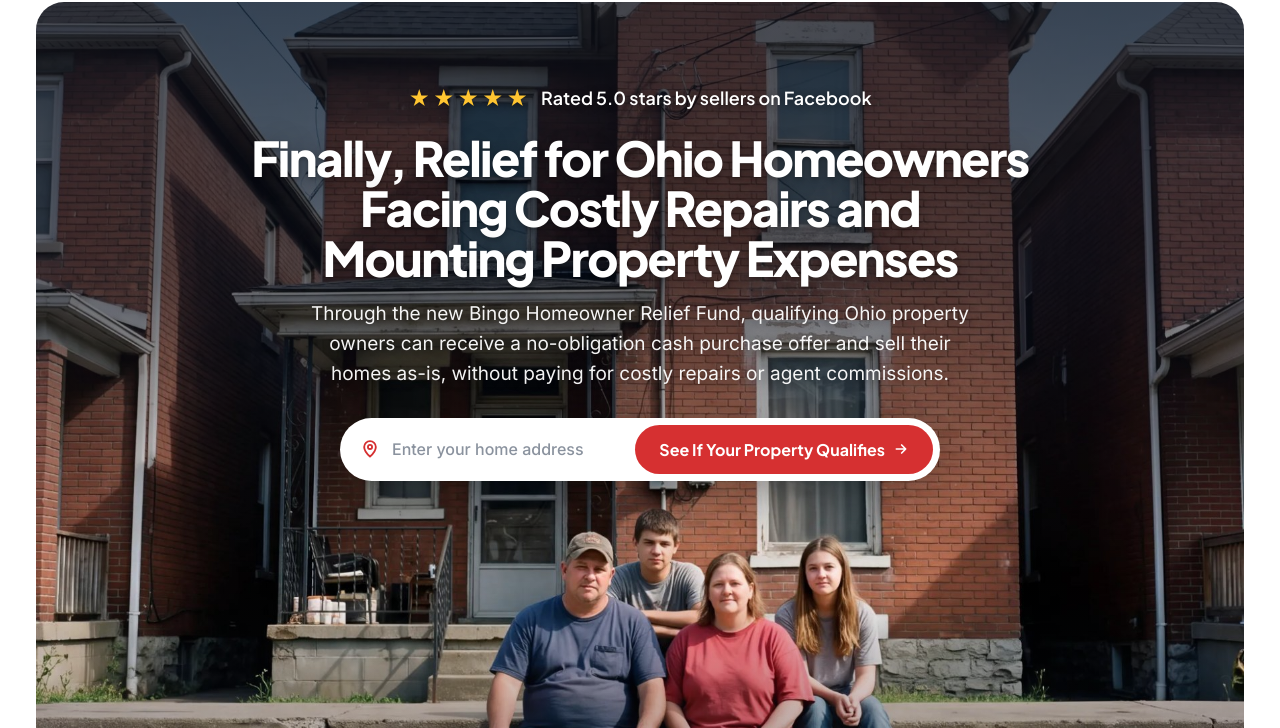
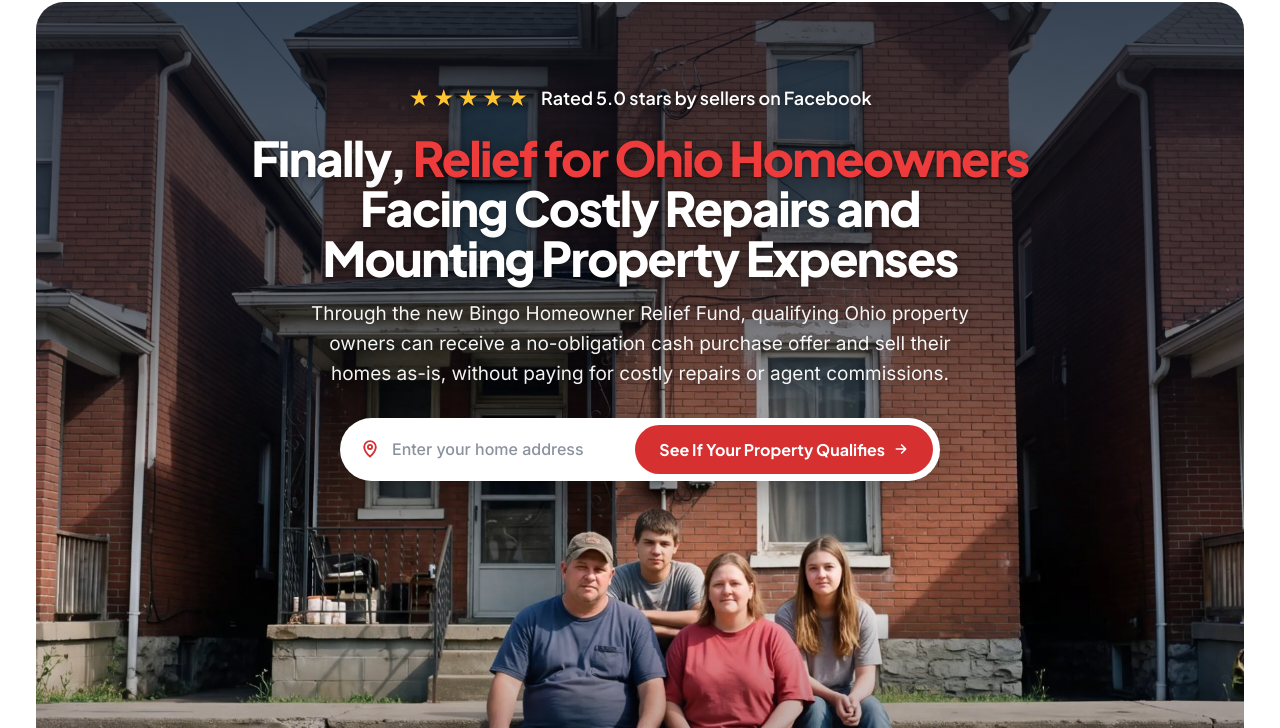
Before and after one commit to pete0723/Bingo-Home-Buyers, a plain HTML site: page relief-fund.html in a window 1280 px wide. Shown: the part 72-800 px from the top of the page. Drawn offline with Linux system fonts and the light colour scheme.

Commit message:
Relief fund page: red 'Relief for Ohio Homeowners' in headline
Co-Authored-By: Claude Opus 5.5 <noreply@anthropic.com>
Claude-Session: https://claude.ai/code/session_01WLkXepiSknKQbNw5FqbbBR

```diff
--- a/relief-fund.html
+++ b/relief-fund.html
@@ -251,6 +251,7 @@
   /* ---------- Relief Fund page ---------- */
   .hero-rating { margin: 0 0 18px; font-family: var(--font-head); font-weight: 600; font-size: clamp(15px, 1.4vw, 19px); color: #fff; text-shadow: 0 1px 8px rgba(0,0,0,.45); display: flex; align-items: center; justify-content: center; gap: 10px; flex-wrap: wrap; }
   .hero-rating .stars { color: #ffc531; letter-spacing: 3px; font-size: 1.15em; }
+  .hero .h1-red { color: #ee3b3c; text-shadow: 0 1px 2px rgba(0,0,0,.5), 0 2px 22px rgba(0,0,0,.6); }
   .hero h1.h1-fund { font-size: clamp(30px, 3.8vw, 48px); max-width: 1000px; }
   .hero.hero-fund { min-height: 900px; justify-content: flex-start; background-position: 0 0, center 52%; }
   .hero.hero-fund .hero-inner { padding-top: 80px; }
@@ -365,7 +366,7 @@
       <section class="hero hero-fund" aria-label="See if your property qualifies">
         <div class="hero-inner">
           <p class="hero-rating"><span class="stars" aria-hidden="true">★★★★★</span> Rated 5.0 stars by sellers on Facebook</p>
-          <h1 class="h1-fund">Finally, Relief for Ohio Homeowners Facing Costly Repairs and Mounting Property Expenses</h1>
+          <h1 class="h1-fund">Finally, <span class="h1-red">Relief for Ohio Homeowners</span> Facing Costly Repairs and Mounting Property Expenses</h1>
           <p class="sub">Through the new Bingo Homeowner Relief Fund, qualifying Ohio property owners can receive a no-obligation cash purchase offer and sell their homes as-is, without paying for costly repairs or agent commissions.</p>
           <form id="lead-form">
           <!-- ══ STEP 1 — address first (minimal friction) ══ -->
```
